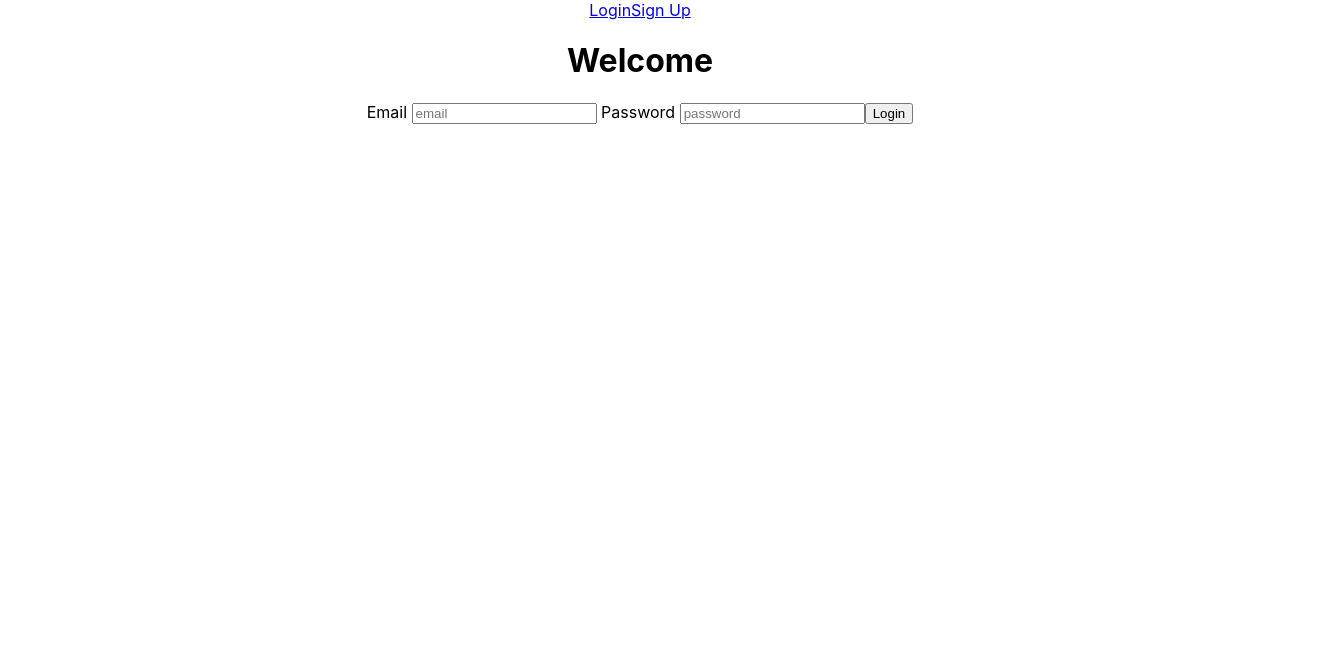
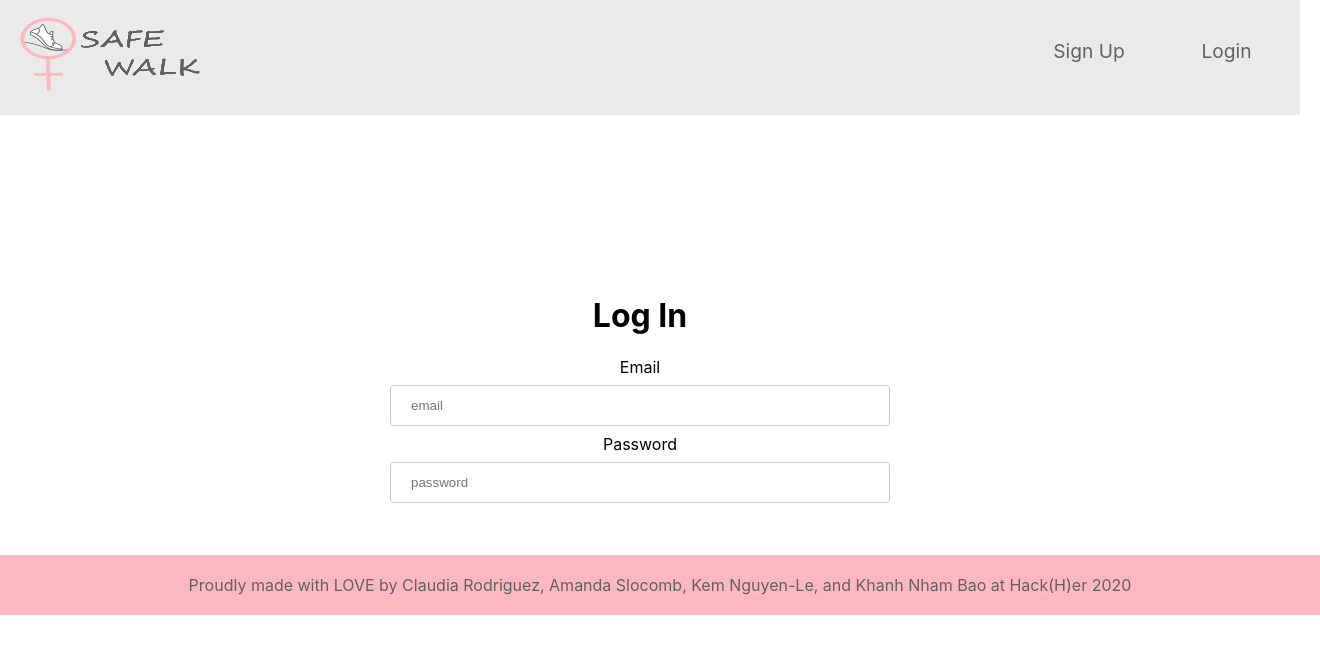
Before and after one commit to cloudberries27/HackHerCode, a React (Create React App) app: page /login in a window 1280 px wide. Shown: the top 654 px of the page, 1320 px wide, since content can reach past the window. Built offline with nearby package versions, Linux system fonts and the light colour scheme; no server answers; what react-geolocated, react-google-maps would draw is missing.

Commit message:
finalized styling

```diff
--- a/package.json
+++ b/package.json
@@ -14,7 +14,8 @@
     "react-geolocated": "^3.0.1",
     "react-google-maps": "^9.4.5",
     "react-router-dom": "^5.1.2",
-    "react-scripts": "3.3.1"
+    "react-scripts": "3.3.1",
+    "react-tabs": "^3.1.0"
   },
   "scripts": {
     "start": "react-scripts start",
--- a/src/App.css
+++ b/src/App.css
@@ -1,38 +1,134 @@
+html {
+  /* To make use of full height of page*/
+  min-height: 100%;
+  margin: 0;
+}
+body {
+  height: 100%;
+  margin: 0;
+  padding: 0;
+  position: relative;
+}
+
+body {
+  margin: 0px;
+  min-height: 100%;
+  width: 100%;
+}
 .App {
   text-align: center;
 }
-
-.App-logo {
-  height: 40vmin;
-  pointer-events: none;
+header {
+  display: flex;
+  overflow: hidden;
+  padding: 10px 10px;
+  justify-content: space-between;
+  align-content: center;
+  width: 100%;
+  margin: auto;
+  background: #eaeaea;
+}
+header a {
+  float: right;
+  color: #606060;
+  text-align: center;
+  padding: 1.5em 2em;
+  text-decoration: none;
+  font-size: 1.2em;
+  transition: all .2s ease-in-out;
+}
+.logo{
+  float: none;
+  padding: 0%;
+}
+header a:hover{
+  transform: scale(1.1);
+  color: #ffb8c1;
+}
+.welcome{
+  display: block;
+  padding-top: 10em;
+  width: 50%;
+  margin: 0 auto;
+}
+.login-comp{
+  max-width: 500px;
+  margin: 0 auto;
+}
+input {
+  width: 100%;
+  padding: 12px 20px;
+  margin: 8px 0;
+  display: inline-block;
+  border: 1px solid #ccc;
+  border-radius: 4px;
+  box-sizing: border-box;
+}
+button{
+  color: black;
+  background-color: Transparent;
+  font-size: large;
+  transition: all 0.5s;
+  position: relative;
+  border: 1px solid black;
+  line-height: 50px;;
+  text-align: center;
+  margin-right: auto;
+  margin-left: auto;
+  margin-top: 50px;
+  width: 40%;
+}
+button:hover{
+  border-radius: 25px;
+}
+footer {
+  /* position: relative; */
+  left: 0;
+  bottom: 0;
+  width: 100%;
+  background-color: #ffb8c1;
+  color: #606060;
+  text-align: center;
+  padding: 20px;
+  position: absolute;
+  bottom: 0;
+  margin-top: 10px;
 }
 
-@media (prefers-reduced-motion: no-preference) {
-  .App-logo {
-    animation: App-logo-spin infinite 20s linear;
-  }
+.tab-name{
+  color: #606060;
+  padding: 1.5em 2em;
+  text-decoration: none;
+  border-bottom: 1px solid #ffb8c1 ;
+  font-size: 1.3em;
+  transition: all .2s ease-in-out;
 }
 
-.App-header {
-  background-color: #282c34;
-  min-height: 100vh;
+.tab-content{
+  margin: auto;
+  padding: 20px 40px;
+}
+table{
+  margin: auto;
+  width: 50%;
+  padding: 20px;
+}
+.googlemaps{
+  margin: auto;
+  width: 38%;
+  padding: 20px;
+}
+.buttons{
   display: flex;
-  flex-direction: column;
-  align-items: center;
-  justify-content: center;
-  font-size: calc(10px + 2vmin);
-  color: white;
+  justify-content: space-around;
+  padding-bottom: 150px;
+}
+.buttons a{
+  width: 50%;
 }
 
-.App-link {
-  color: #61dafb;
+.pfp{
+  height:10%;
+  width: 20%;
+  margin: 10px auto;
 }
-
-@keyframes App-logo-spin {
-  from {
-    transform: rotate(0deg);
-  }
-  to {
-    transform: rotate(360deg);
-  }
-}
--- a/src/App.js
+++ b/src/App.js
@@ -117,6 +117,9 @@ function App() {
         { loggedIn ?  <MatchMe user={user}/> : <Home/> }
         </Route>
       </BrowserRouter>
+      <footer>
+      Proudly made with LOVE by Claudia Rodriguez, Amanda Slocomb, Kem Nguyen-Le, and Khanh Nham Bao at Hack(H)er 2020
+      </footer>
     </div>
   );
 }
--- a/src/Components/GoogleMaps.js
+++ b/src/Components/GoogleMaps.js
@@ -23,7 +23,7 @@ export default () => (
   <MapComponent
   googleMapURL="https://maps.googleapis.com/maps/api/js?v=3.exp&libraries=geometry,drawing,places"
   loadingElement={<div style={{ height: `100%` }} />}
-  containerElement={<div style={{ height: `400px`, width: '500px' }} />}
+  containerElement={<div style={{ height: `500px`, width: '500px' }} />}
   mapElement={<div style={{ height: `100%` }} />}
   />
 )
--- a/src/Components/Header.js
+++ b/src/Components/Header.js
@@ -1,9 +1,10 @@
 import React from 'react';
+import Logo from "../img/safewalklogo.png";
 
 export default function Header({loggedIn, logoutFunction}){
     return(
         <header>
-            {/* <img src={Logo} alt='logo'/> */}
+            <a className='logo' href='/'><img alt="logo" className="designed-logo" src={Logo}></img></a>
             <nav>
                 {loggedIn && <a href='/'>Home</a>}
                 {loggedIn && <a onClick={()=>logoutFunction()}>Log Out</a>}
--- a/src/Pages/Home.js
+++ b/src/Pages/Home.js
@@ -3,7 +3,19 @@ import React from "react";
 export default function Home(){
     return(
         <div className='welcome'>
-            <h1>Hello World</h1>
+            <h1>Safe Walk</h1>
+            <h3>Time to worry less and walk more!</h3>
+            <p>
+                Safe Walk is the new app on the market made
+                for women walking at uncertain times of the day.
+                If it's a trip to your dorm from the library, a
+                late walk from the bar/club or even walking
+                home from school, Safe Walk will match you with a
+                walking buddy who is going in the same direction as you.
+                For safety reasons we want to make this available to
+                university students only as sort of a test-run and see
+                where it goes from there. Thanks!
+            </p>
         </div>
     );
 }
--- a/src/Pages/Login.js
+++ b/src/Pages/Login.js
@@ -5,7 +5,7 @@ import LoginForm from "../Components/LoginForm";
 export default function Login({loginFunction}) {
     return (
         <div className='welcome'>
-            <h1>Welcome</h1>
+            <h1>Log In</h1>
             <div className='login-page'>
                 <LoginForm submitFunction = {loginFunction}/>
             </div>
--- a/src/Pages/Matchme.js
+++ b/src/Pages/Matchme.js
@@ -1,11 +1,10 @@
 import React from "react";
 
-export default function UserProfile({user}){
-
+export default function MatchMe({user}){
 	return (
 		<div className='match-me'>
 			<h1>Match-me</h1>
-            <h1>{user.uid}</h1>
+            <h1>@ {user.uid}</h1>
         </div>
 	);
 }
--- a/src/Pages/Profile.js
+++ b/src/Pages/Profile.js
@@ -1,20 +1,36 @@
 import React from "react";
-// import * as firebase from "firebase/app";
-// import UserInformation from "../../components/UserProfileComponents/index";
 import Map from '../Components/Map';
 import GoogleMaps from '../Components/GoogleMaps';
+import { Tab, Tabs, TabList, TabPanel } from 'react-tabs';
+import 'react-tabs/style/react-tabs.css';
 
 export default function UserProfile({user}){
-
 	return (
 		<div className='user-profile'>
-			<h1>User Profile</h1>
-            <h1>{user.uid}</h1>
-            <Map/>
-            <GoogleMaps/>
-            <a href='/match-me'><button> Match Me! </button></a>
-            <button> Text Location </button>
-            <button> Emergency </button>
+            <img alt='icon' className='pfp' src='https://cdn.onlinewebfonts.com/svg/img_568656.png'></img>
+            <h1> @ {user.uid}</h1>
+            <Tabs className="tabs">
+                <TabList className='tab-name'>
+                    <Tab>Maps</Tab>
+                    <Tab>Friends</Tab>
+                </TabList>
+
+                <TabPanel className='tab-content'>
+                    <Map/>
+                    <div className='googlemaps'>
+                        <GoogleMaps/>
+                    </div>
+                </TabPanel>
+                <TabPanel className='tab-content'>
+                    <h3> Friends </h3>
+                </TabPanel>
+            </Tabs>
+            <div className='buttons'>
+                <a href='/match-me'><button> Match Me! </button></a>
+                <a href='/'><button> Text Location </button></a>
+                <a href='/'><button> Emergency </button></a>
+            </div>
+
         </div>
 	);
 }
```
Also changed, not shown: public/manifest.json, src/img/safewalklogo.png (added), 1 other file (tests, documents, lock files or other folders).
